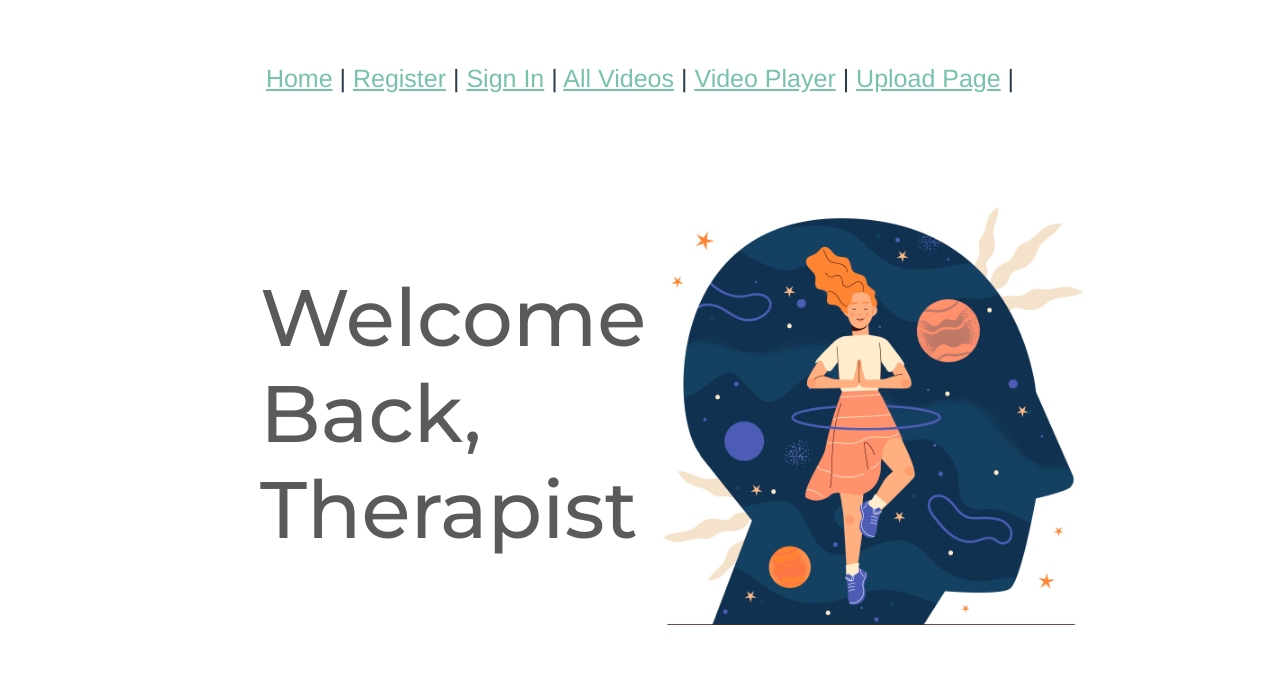
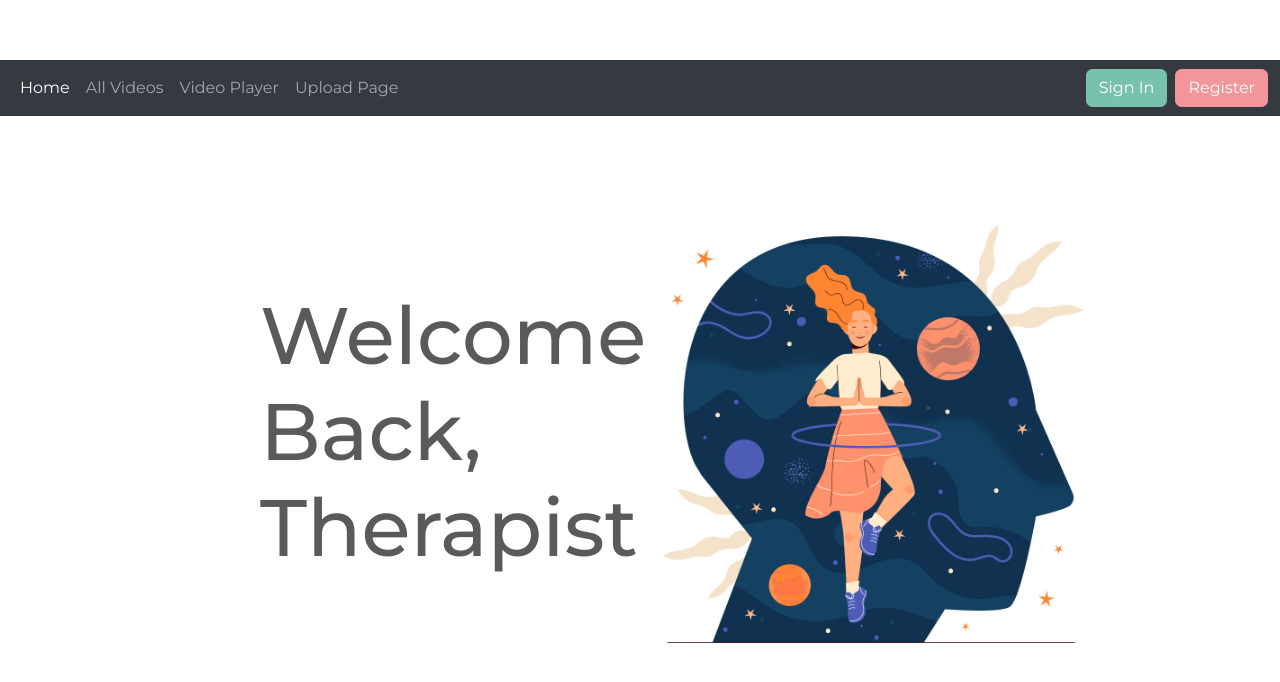
Before and after one commit to godgamerisme/speech_emotion_tagging, a Vue app in the folder website/: page / in a window 1280 px wide. Shown: the top 682 px of the page. Built offline with nearby package versions, Linux system fonts and the light colour scheme; no server answers.

Commit message:
Style navbar

```diff
--- a/website/src/App.vue
+++ b/website/src/App.vue
@@ -41,10 +41,6 @@ const handleSignOut = () => {
   margin-top: 60px;
 }
 
-nav {
-  font-size: 25px; /* Adjust the font size as needed */
-}
-
 router-link {
   text-decoration: none; /* Remove underline from router-links */
   color: #333; /* Change the color as needed */
--- a/website/src/components/Navbar.vue
+++ b/website/src/components/Navbar.vue
@@ -1,25 +1,57 @@
 <template>
-  <nav>
-    <router-link to="/"> Home</router-link> |
-    <router-link to="/register"> Register</router-link> |
-    <router-link to="/sign-in"> Sign In</router-link> |
-    <router-link to="/videos"> All Videos</router-link> |
-    <router-link to="/video-player"> Video Player</router-link> |
-    <router-link to="/upload"> Upload Page</router-link> |
-    <button class="btn" @click="handleSignOut()" v-if="isLoggedIn">
-      Sign Out
-    </button>
+  <nav class="navbar navbar-expand-lg bg-dark" data-bs-theme="dark">
+    <div class="container-fluid" bis_skin_checked="1">
+      <button
+        class="navbar-toggler"
+        type="button"
+        data-bs-toggle="collapse"
+        data-bs-target="#navbarColor02"
+        aria-controls="navbarColor02"
+        aria-expanded="false"
+        aria-label="Toggle navigation"
+      >
+        <span class="navbar-toggler-icon"></span>
+      </button>
+      <div
+        class="collapse navbar-collapse"
+        id="navbarColor02"
+        bis_skin_checked="1"
+      >
+        <ul class="navbar-nav me-auto">
+          <li class="nav-item">
+            <router-link class="nav-link active" to="/"
+              >Home
+              <span class="visually-hidden">(current)</span>
+            </router-link>
+          </li>
+          <li class="nav-item">
+            <router-link class="nav-link" to="/videos">All Videos</router-link>
+          </li>
+          <li class="nav-item">
+            <router-link class="nav-link" to="/video-player">Video Player</router-link>
+          </li>
+          <li class="nav-item">
+            <router-link class="nav-link" to="/upload">Upload Page</router-link>
+          </li>
+        </ul>
+      </div>
+      <div class="d-flex gap-2">
+        <button v-if="isLoggedIn" @click="handleSignOut()" class="btn btn-primary">Sign Out</button>
+        <router-link v-else to="/sign-in" class="btn btn-primary">Sign In</router-link>
+        <router-link to="/register" class="btn btn-secondary">Register</router-link>
+      </div>
+    </div>
   </nav>
 </template>
 
 <script>
 export default {
-  props: ['isLoggedIn'],
-  emits: ['onSignOut'],
+  props: ["isLoggedIn"],
+  emits: ["onSignOut"],
   methods: {
     handleSignOut() {
-      this.$emit('onSignOut');
-    }
+      this.$emit("onSignOut");
+    },
   },
 };
 </script>
```
